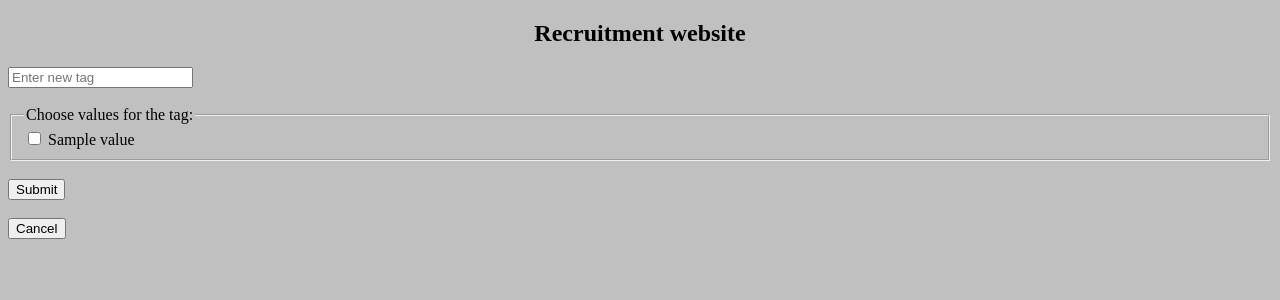
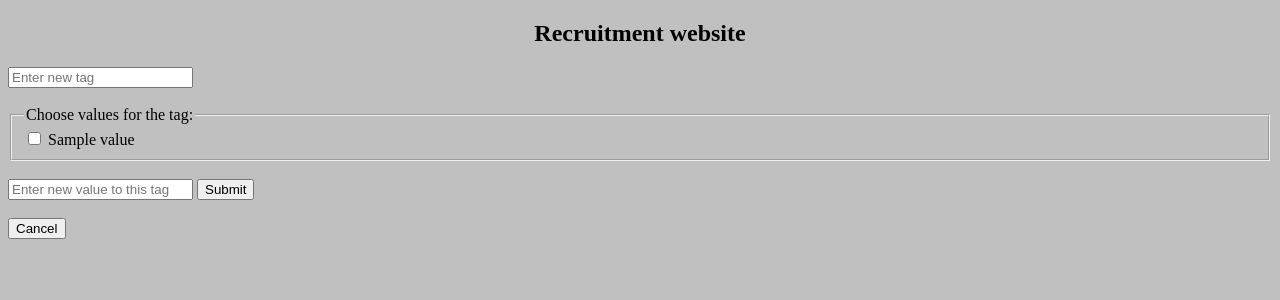
Before and after one commit to smolin8033/Recruiting-app, a Django app: page /candidates/1/add/ in a window 1280 px wide. Shown: the top 300 px of the page. Run offline with Django 4.2, Linux system fonts and the light colour scheme; tables that the repository leaves empty hold one stand-in row (values such as "Sample post").

Commit message:
allow to add new value

```diff
--- a/candidates/templates/add_tag.html
+++ b/candidates/templates/add_tag.html
@@ -12,8 +12,10 @@
     <label for="{{v}}">{{v}}</label>
     {% endfor %}
 </fieldset> <br>
+<input type="text" placeholder="Enter new value to this tag" name="new_value"/>
 <button type="submit">Submit</button>
 </form> <br>
+
 <form action="{% url 'candidate' pk=candidate.id %}">
     <input type="submit" value="Cancel" />
 </form>
--- a/candidates/views.py
+++ b/candidates/views.py
@@ -45,9 +45,16 @@ def tag_create(request, pk):
         values = request.POST.getlist('add_values')
         tag_object = Tag(name=tag)
         tag_object.save()
+
         for value in values:
             value = get_object_or_404(Value, name=value)
             tag_object.values.add(value)
+
+        if request.POST.get('new_value'):
+            new_value = request.POST.get('new_value')
+            new_value = Value.objects.create(name=new_value)
+            tag_object.values.add(new_value)
+
         candidate.tags.add(tag_object)
         return redirect('candidate', pk=pk)
     context = {
```
